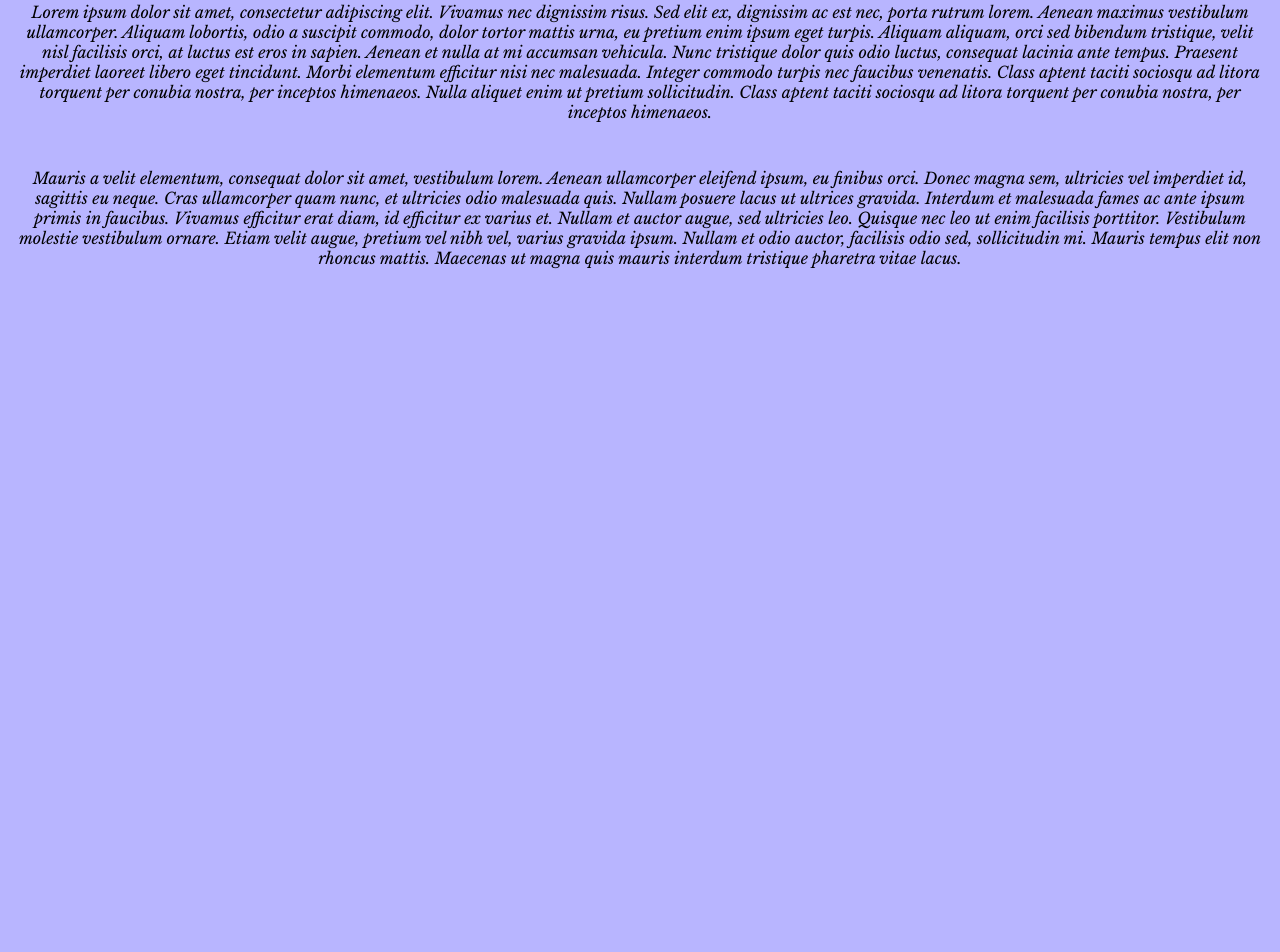
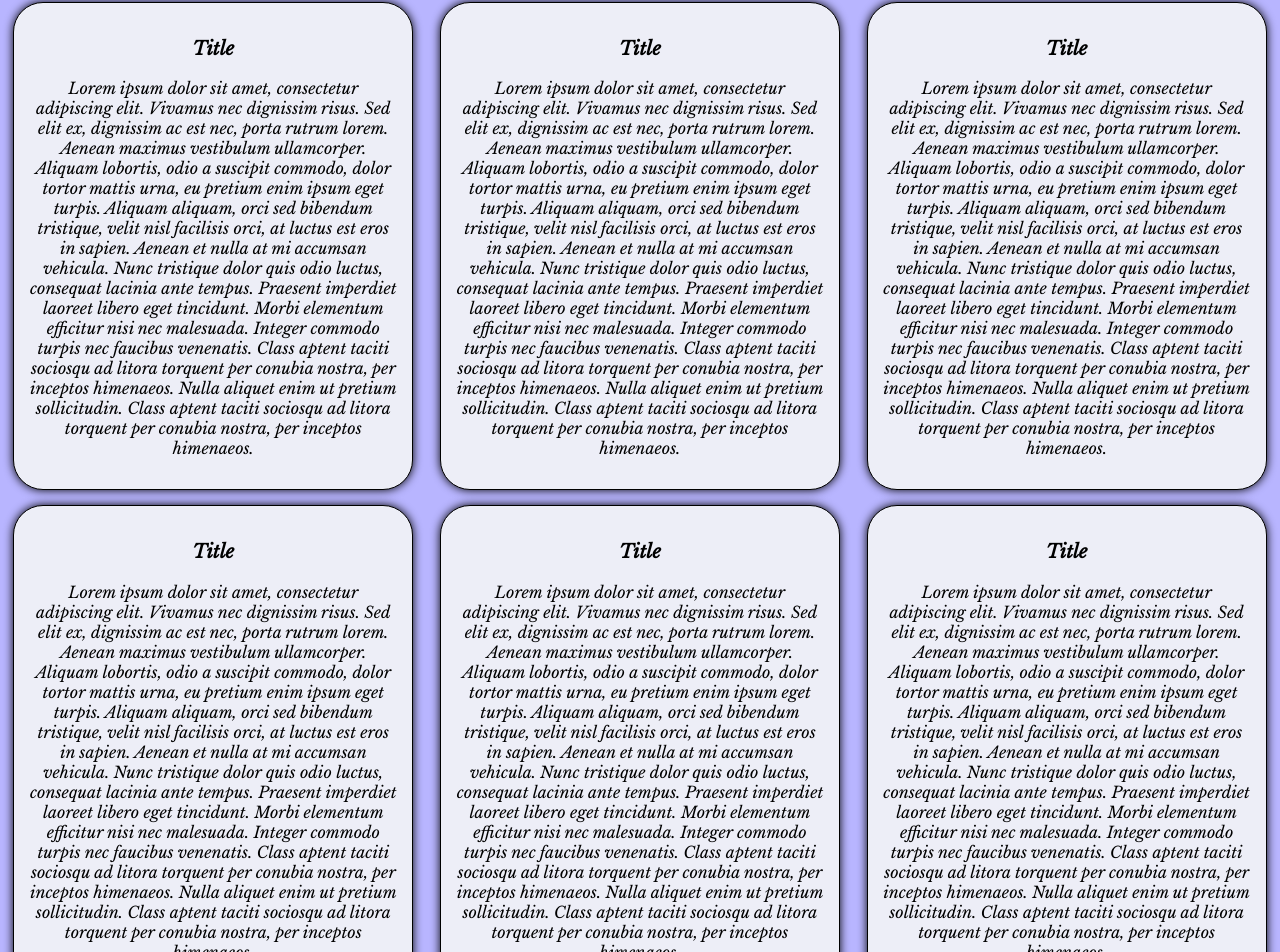
Before and after one commit to Erjankydyrov/router-example, a React (Create React App) app: page /about in a window 1280 px wide. Shown: the part 177-1129 px from the top of the page. Before the commit the page ends 800 px from the top, so only its background shows below. Built offline with nearby package versions, Linux system fonts and the light colour scheme.

Commit message:
corected some detalis

```diff
--- a/src/components/About/About.js
+++ b/src/components/About/About.js
@@ -3,7 +3,10 @@ import classes from "./About.module.css";
 const About = () => {
   return (
     <div className={classes.About}>
-      <h2>This is about page</h2>
+      <h2>About us</h2>
+      <div className={classes.divpar}>
+        <div className={classes.section}>
+          <h3>Title</h3>
           <p className={classes.par}>
           Lorem ipsum dolor sit amet, consectetur adipiscing elit. Vivamus nec
           dignissim risus. Sed elit ex, dignissim ac est nec, porta rutrum lorem.
@@ -18,20 +21,93 @@ const About = () => {
           nostra, per inceptos himenaeos. Nulla aliquet enim ut pretium
           sollicitudin. Class aptent taciti sociosqu ad litora torquent per
           conubia nostra, per inceptos himenaeos.
-      </p>
+        </p></div>
+        <div className={classes.section}>
+          <h3>Title</h3>
           <p className={classes.par}>
-        Mauris a velit elementum, consequat dolor sit amet, vestibulum lorem.
-        Aenean ullamcorper eleifend ipsum, eu finibus orci. Donec magna sem,
-        ultricies vel imperdiet id, sagittis eu neque. Cras ullamcorper quam
-        nunc, et ultricies odio malesuada quis. Nullam posuere lacus ut ultrices
-        gravida. Interdum et malesuada fames ac ante ipsum primis in faucibus.
-        Vivamus efficitur erat diam, id efficitur ex varius et. Nullam et auctor
-        augue, sed ultricies leo. Quisque nec leo ut enim facilisis porttitor.
-        Vestibulum molestie vestibulum ornare. Etiam velit augue, pretium vel
-        nibh vel, varius gravida ipsum. Nullam et odio auctor, facilisis odio
-        sed, sollicitudin mi. Mauris tempus elit non rhoncus mattis. Maecenas ut
-        magna quis mauris interdum tristique pharetra vitae lacus.
-      </p>
+          Lorem ipsum dolor sit amet, consectetur adipiscing elit. Vivamus nec
+          dignissim risus. Sed elit ex, dignissim ac est nec, porta rutrum lorem.
+          Aenean maximus vestibulum ullamcorper. Aliquam lobortis, odio a suscipit
+          commodo, dolor tortor mattis urna, eu pretium enim ipsum eget turpis.
+          Aliquam aliquam, orci sed bibendum tristique, velit nisl facilisis orci,
+          at luctus est eros in sapien. Aenean et nulla at mi accumsan vehicula.
+          Nunc tristique dolor quis odio luctus, consequat lacinia ante tempus.
+          Praesent imperdiet laoreet libero eget tincidunt. Morbi elementum
+          efficitur nisi nec malesuada. Integer commodo turpis nec faucibus
+          venenatis. Class aptent taciti sociosqu ad litora torquent per conubia
+          nostra, per inceptos himenaeos. Nulla aliquet enim ut pretium
+          sollicitudin. Class aptent taciti sociosqu ad litora torquent per
+          conubia nostra, per inceptos himenaeos.
+        </p></div>
+        <div className={classes.section}>
+          <h3>Title</h3>
+          <p className={classes.par}>
+          Lorem ipsum dolor sit amet, consectetur adipiscing elit. Vivamus nec
+          dignissim risus. Sed elit ex, dignissim ac est nec, porta rutrum lorem.
+          Aenean maximus vestibulum ullamcorper. Aliquam lobortis, odio a suscipit
+          commodo, dolor tortor mattis urna, eu pretium enim ipsum eget turpis.
+          Aliquam aliquam, orci sed bibendum tristique, velit nisl facilisis orci,
+          at luctus est eros in sapien. Aenean et nulla at mi accumsan vehicula.
+          Nunc tristique dolor quis odio luctus, consequat lacinia ante tempus.
+          Praesent imperdiet laoreet libero eget tincidunt. Morbi elementum
+          efficitur nisi nec malesuada. Integer commodo turpis nec faucibus
+          venenatis. Class aptent taciti sociosqu ad litora torquent per conubia
+          nostra, per inceptos himenaeos. Nulla aliquet enim ut pretium
+          sollicitudin. Class aptent taciti sociosqu ad litora torquent per
+          conubia nostra, per inceptos himenaeos.
+        </p></div>
+        <div className={classes.section}>
+          <h3>Title</h3>
+          <p className={classes.par}>
+          Lorem ipsum dolor sit amet, consectetur adipiscing elit. Vivamus nec
+          dignissim risus. Sed elit ex, dignissim ac est nec, porta rutrum lorem.
+          Aenean maximus vestibulum ullamcorper. Aliquam lobortis, odio a suscipit
+          commodo, dolor tortor mattis urna, eu pretium enim ipsum eget turpis.
+          Aliquam aliquam, orci sed bibendum tristique, velit nisl facilisis orci,
+          at luctus est eros in sapien. Aenean et nulla at mi accumsan vehicula.
+          Nunc tristique dolor quis odio luctus, consequat lacinia ante tempus.
+          Praesent imperdiet laoreet libero eget tincidunt. Morbi elementum
+          efficitur nisi nec malesuada. Integer commodo turpis nec faucibus
+          venenatis. Class aptent taciti sociosqu ad litora torquent per conubia
+          nostra, per inceptos himenaeos. Nulla aliquet enim ut pretium
+          sollicitudin. Class aptent taciti sociosqu ad litora torquent per
+          conubia nostra, per inceptos himenaeos.
+        </p></div>
+        <div className={classes.section}>
+          <h3>Title</h3>
+          <p className={classes.par}>
+          Lorem ipsum dolor sit amet, consectetur adipiscing elit. Vivamus nec
+          dignissim risus. Sed elit ex, dignissim ac est nec, porta rutrum lorem.
+          Aenean maximus vestibulum ullamcorper. Aliquam lobortis, odio a suscipit
+          commodo, dolor tortor mattis urna, eu pretium enim ipsum eget turpis.
+          Aliquam aliquam, orci sed bibendum tristique, velit nisl facilisis orci,
+          at luctus est eros in sapien. Aenean et nulla at mi accumsan vehicula.
+          Nunc tristique dolor quis odio luctus, consequat lacinia ante tempus.
+          Praesent imperdiet laoreet libero eget tincidunt. Morbi elementum
+          efficitur nisi nec malesuada. Integer commodo turpis nec faucibus
+          venenatis. Class aptent taciti sociosqu ad litora torquent per conubia
+          nostra, per inceptos himenaeos. Nulla aliquet enim ut pretium
+          sollicitudin. Class aptent taciti sociosqu ad litora torquent per
+          conubia nostra, per inceptos himenaeos.
+        </p></div>
+        <div className={classes.section}>
+          <h3>Title</h3>
+          <p className={classes.par}>
+          Lorem ipsum dolor sit amet, consectetur adipiscing elit. Vivamus nec
+          dignissim risus. Sed elit ex, dignissim ac est nec, porta rutrum lorem.
+          Aenean maximus vestibulum ullamcorper. Aliquam lobortis, odio a suscipit
+          commodo, dolor tortor mattis urna, eu pretium enim ipsum eget turpis.
+          Aliquam aliquam, orci sed bibendum tristique, velit nisl facilisis orci,
+          at luctus est eros in sapien. Aenean et nulla at mi accumsan vehicula.
+          Nunc tristique dolor quis odio luctus, consequat lacinia ante tempus.
+          Praesent imperdiet laoreet libero eget tincidunt. Morbi elementum
+          efficitur nisi nec malesuada. Integer commodo turpis nec faucibus
+          venenatis. Class aptent taciti sociosqu ad litora torquent per conubia
+          nostra, per inceptos himenaeos. Nulla aliquet enim ut pretium
+          sollicitudin. Class aptent taciti sociosqu ad litora torquent per
+          conubia nostra, per inceptos himenaeos.
+        </p></div>
+      </div>
     </div>
   );
 };
--- a/src/components/About/About.module.css
+++ b/src/components/About/About.module.css
@@ -2,8 +2,19 @@
     padding-top: 20px;
     text-align: center;
 }
-.par {
-    min-width: 900px;
+
+.section {
+    border: 1px solid black;
+    border-radius: 30px;
+    box-shadow: 0 0 10px black;
+    width: 400px;
     padding: 15px;
     margin-top: 15px;
+    background-color: #EDEEF7;
 }
+
+.divpar {
+    display: flex;
+    justify-content: space-around;
+    flex-wrap: wrap;
+}
--- a/src/components/Economy/Economy.module.css
+++ b/src/components/Economy/Economy.module.css
@@ -16,6 +16,7 @@
     border: 1px solid black;
     width: 300px;
     height: 450px;
+    box-shadow: 0 0 10px black;
     margin-bottom: 24px;
 }
 .titleCom h4 {
```
Lines whose indentation alone changed are shown as unchanged.
